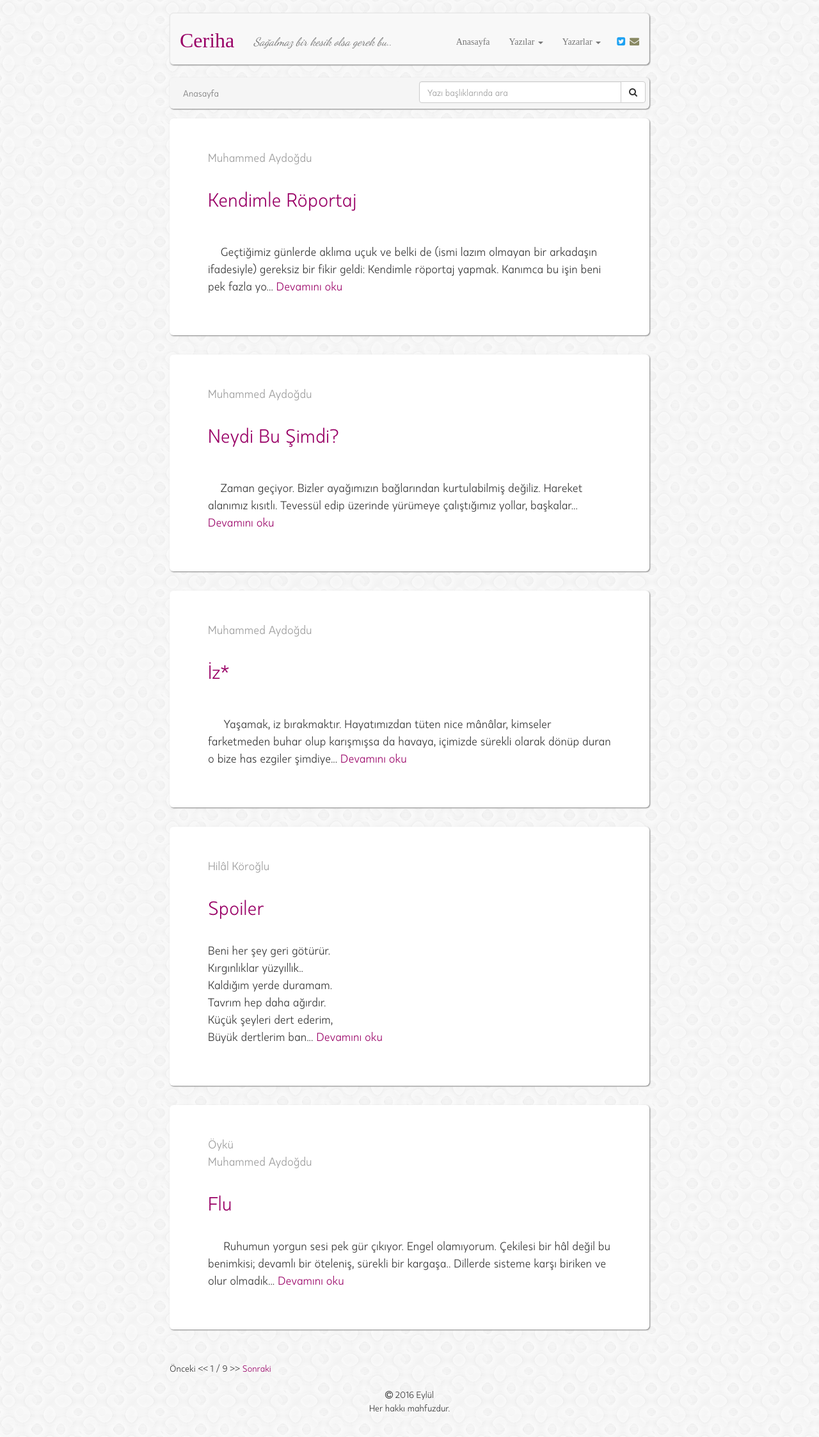
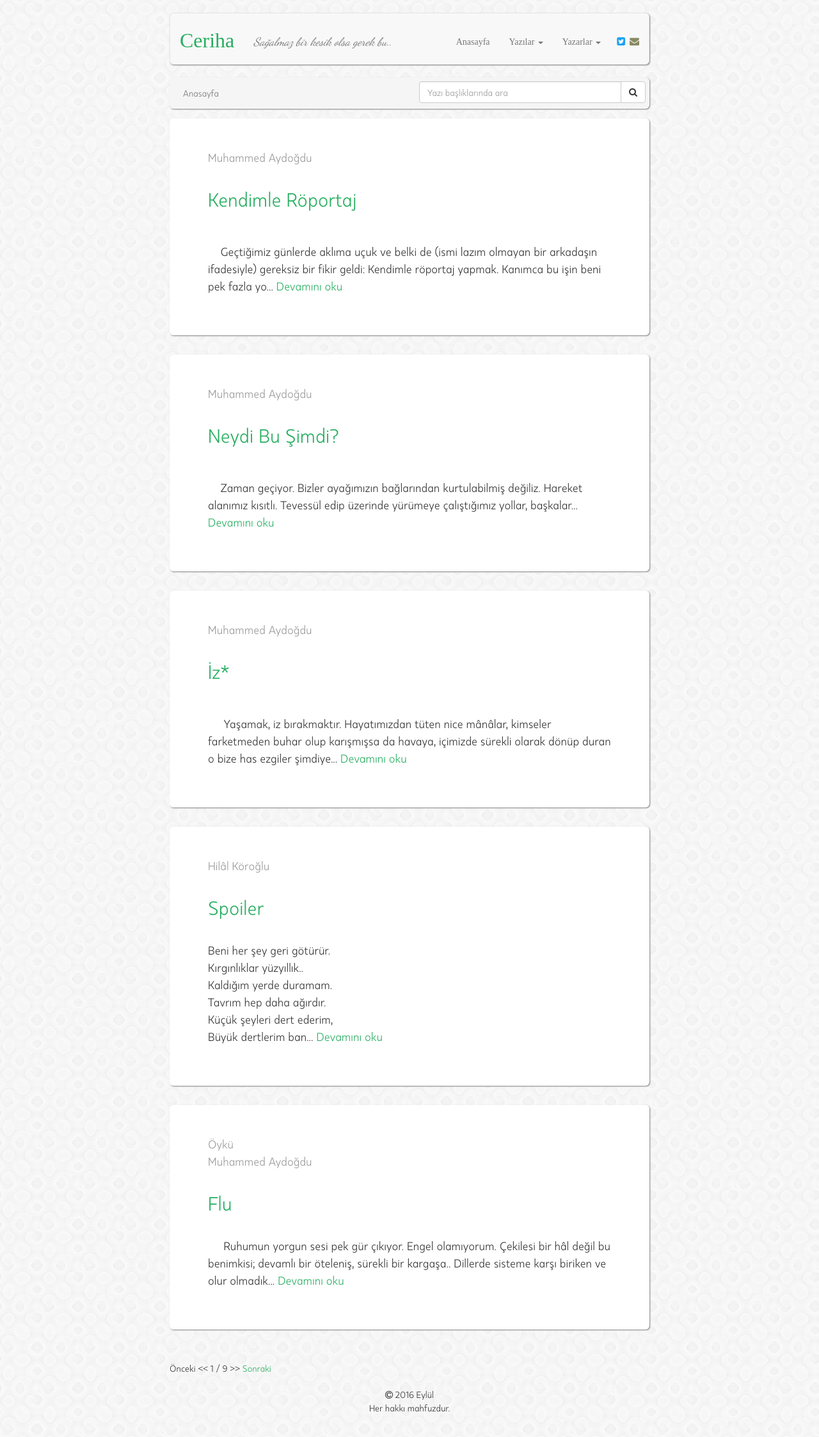
Before and after one commit to muhammedaydogdu/muhammedaydogdu.github.io, a Jekyll site: the page built from index.html, in a window 1280 px wide. Shown: the whole page at 64% size. Built offline with Jekyll 4.4.1, drawn with Linux system fonts in a browser that asks for light colours; some web fonts are replaced; the list of posts is cut into pages by our own code.

Commit message:
Update style.css

```diff
--- a/css/style.css
+++ b/css/style.css
@@ -27,20 +27,20 @@ body {
 }
 
 a {
-  color: #990066;
+  color: #27AE60;
 }
 
 a:hover {
-  color: #990066;
+  color: #27AE60;
 }
 
 a:focus {
-  color: #990066;
+  color: #27AE60;
   text-decoration: none;
 }
 
 h2 {
-  color: #990066;
+  color: #27AE60;
 }
 
 .container .navbar {
@@ -52,17 +52,17 @@ h2 {
 }
 
 .navbar .navbar-brand {
-  color: #990066;
+  color: #27AE60;
   margin-top: 2px;
   font-size: 32px;
 }
 
 .navbar .navbar-brand:hover {
-  color: #990066;
+  color: #27AE60;
 }
 
 .navbar .navbar-brand:focus {
-  color: #990066;
+  color: #27AE60;
 }
 
 .navbar .navbar-text {
```
